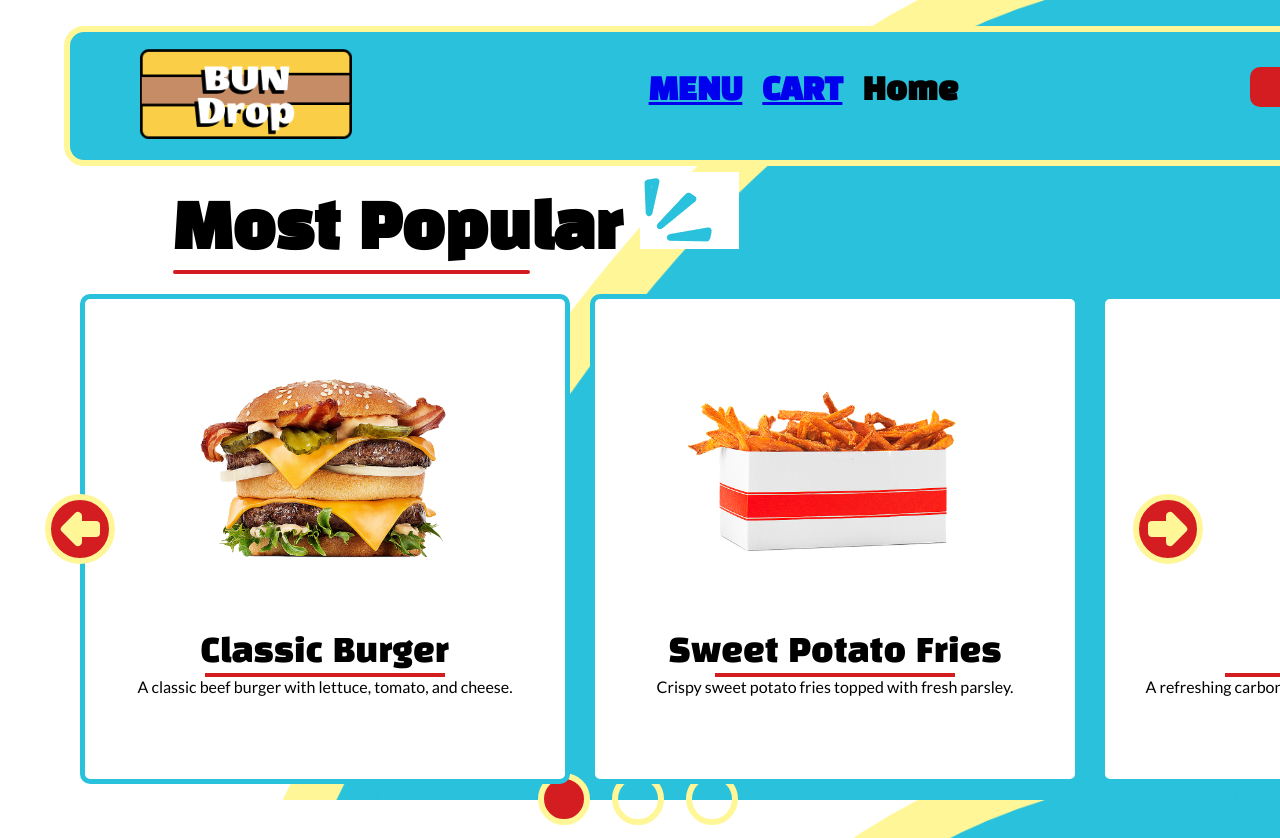
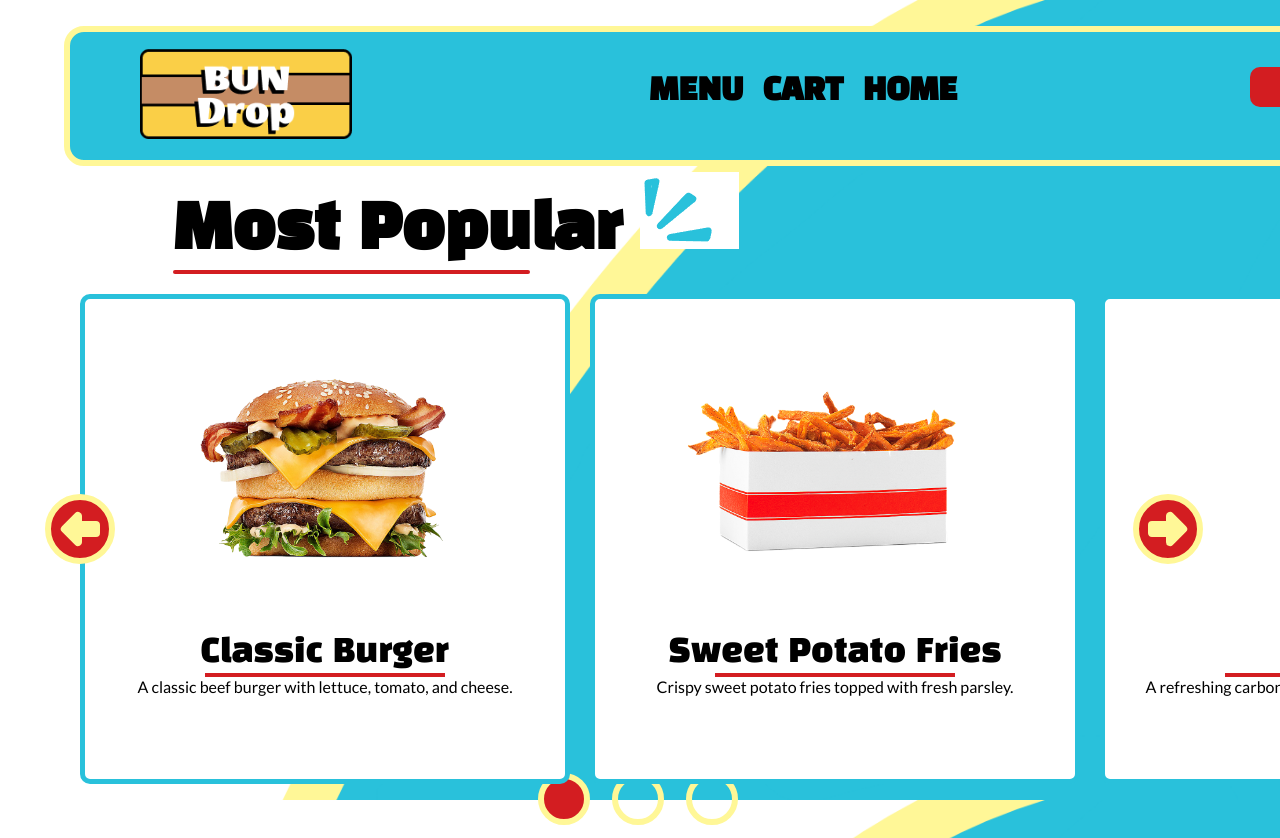
Before and after one commit to NorahBin/bun-drop, a React (Vite) app: page / in a window 1280 px wide. Shown: the top 838 px of the page. Built offline with nearby package versions, Linux system fonts and the light colour scheme.

Commit message:
navbar links design

```diff
--- a/menu.json
+++ b/menu.json
@@ -119,6 +119,11 @@
       "id": "c4e3",
       "name": "",
       "password": ""
+    },
+    {
+      "id": "5361",
+      "name": "user",
+      "password": "password"
     }
   ],
   "mostPopular": [
--- a/src/App.css
+++ b/src/App.css
@@ -20,7 +20,9 @@ body {
   /* border: 6px solid #fff797; */
 }
 
-/* Navbar.jsx Css */
+/* *----------------------------------------------------------* */
+
+/* Navbar.jsx */
 
 .navbar {
   background-color: #29c1db;
@@ -31,13 +33,7 @@ body {
   margin-top: 2%;
   margin-left: 5%;
   border-radius: 20px;
-
   border: 6px solid #fff797;
-}
-
-.home-text {
-  font-size: 30px;
-  font-family: "Black Han Sans";
 }
 
 .navbar-logo {
@@ -52,17 +48,10 @@ body {
   margin: 40px;
 }
 
-.menu-text {
-  font-size: 30px;
-  font-family: "Black Han Sans";
-}
-
-.favorites-text {
-  font-size: 30px;
-  font-family: "Black Han Sans";
-}
-
-.cart-text {
+.menu-text,
+.favorites-text,
+.cart-text,
+.home-text {
   font-size: 30px;
   font-family: "Black Han Sans";
 }
@@ -78,6 +67,21 @@ body {
   color: #fff797;
   font-size: 30px;
   font-family: "Black Han Sans";
+}
+
+.navlink {
+  text-decoration: none;
+  color: black;
+}
+
+
+.navlink:hover {
+  text-decoration: underline;
+}
+
+.navlink:focus {
+  outline: none;
+  text-decoration: underline;
 }
 
 /* .navbar-underline {
--- a/src/components/Navbar.jsx
+++ b/src/components/Navbar.jsx
@@ -1,56 +1,10 @@
-import React from "react";
-import bundrop from "../images/bundrop.png";
-import { NavLink } from "react-router-dom";
-
-function NavBar({ user, setUser }) {
-  const handleSignOut = () => {
-    // Sätter user till null för att logga ut
-    setUser(null);
-  };
-
-  let buttonText = user ? "Sign Out" : "Sign In";
-  let buttonAction = user ? handleSignOut : null;
-
-  return (
-    <>
-      <div className="navbar">
-        <NavLink to="/">
-          <img src={bundrop} alt="Logo" className="navbar-logo" />
-        </NavLink>
-        <div className="flexbox navbar-text">
-          <NavLink to="/menupage">
-            <h2 className="menu-text">MENU</h2>
-          </NavLink>
-          <NavLink to="/cartpage">
-            <h2 className="cart-text">CART</h2>
-          </NavLink>
-          {user && (
-            <NavLink to="/favoritepage">
-              <h2 className="favorites-text">FAVORITES</h2>
-            </NavLink>
-          )}
-          <h2 className="home-text">Home</h2>
-        </div>
-        <NavLink to={user ? "/" : "/signinpage"}>
-          <button className="sign-in" onClick={buttonAction}>
-            {buttonText}
-          </button>
-        </NavLink>
-      </div>
-      <div className="navbar-underline"></div>
-    </>
-  );
-}
-
-export default NavBar;
-
 // import React from "react";
 // import bundrop from "../images/bundrop.png";
 // import { NavLink } from "react-router-dom";
 
 // function NavBar({ user, setUser }) {
 //   const handleSignOut = () => {
-//     // Sätter user till null för att logga ut
+//     // Set user to null to sign out
 //     setUser(null);
 //   };
 
@@ -75,7 +29,9 @@ export default NavBar;
 //               <h2 className="favorites-text">FAVORITES</h2>
 //             </NavLink>
 //           )}
-//           <h2 className="cart-text">ABOUT US</h2>
+//           <NavLink to="/">
+//             <h2 className="home-text">HOME</h2>
+//           </NavLink>
 //         </div>
 //         <NavLink to={user ? "/" : "/signinpage"}>
 //           <button className="sign-in" onClick={buttonAction}>
@@ -89,3 +45,69 @@ export default NavBar;
 // }
 
 // export default NavBar;
+
+
+
+import React from "react";
+import bundrop from "../images/bundrop.png";
+import { NavLink } from "react-router-dom";
+
+function NavBar({ user, setUser }) {
+  const handleSignOut = () => {
+    // Set user to null to sign out
+    setUser(null);
+  };
+
+  let buttonText = user ? "Sign Out" : "Sign In";
+  let buttonAction = user ? handleSignOut : null;
+
+  return (
+    <>
+      <div className="navbar">
+        <NavLink to="/" className="navlink">
+          <img src={bundrop} alt="Logo" className="navbar-logo" />
+        </NavLink>
+        <div className="flexbox navbar-text">
+          <NavLink
+            to="/menupage"
+            className="navlink"
+            activeClassName="active-navlink"
+          >
+            <h2 className="menu-text">MENU</h2>
+          </NavLink>
+          <NavLink
+            to="/cartpage"
+            className="navlink"
+            activeClassName="active-navlink"
+          >
+            <h2 className="cart-text">CART</h2>
+          </NavLink>
+          {user && (
+            <NavLink
+              to="/favoritepage"
+              className="navlink"
+              activeClassName="active-navlink"
+            >
+              <h2 className="favorites-text">FAVORITES</h2>
+            </NavLink>
+          )}
+          <NavLink to="/" className="navlink" activeClassName="active-navlink">
+            <h2 className="home-text">HOME</h2>
+          </NavLink>
+        </div>
+        <NavLink
+          to={user ? "/" : "/signinpage"}
+          className="navlink"
+          activeClassName="active-navlink"
+        >
+          <button className="sign-in" onClick={buttonAction}>
+            {buttonText}
+          </button>
+        </NavLink>
+      </div>
+      <div className="navbar-underline"></div>
+    </>
+  );
+}
+
+export default NavBar;
```
